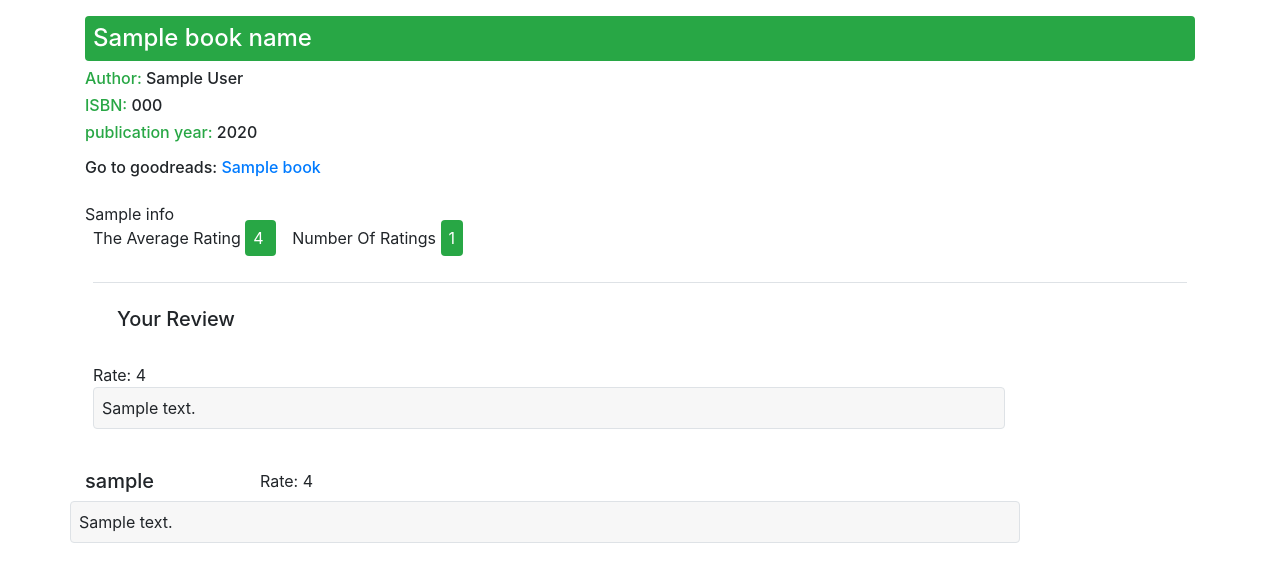
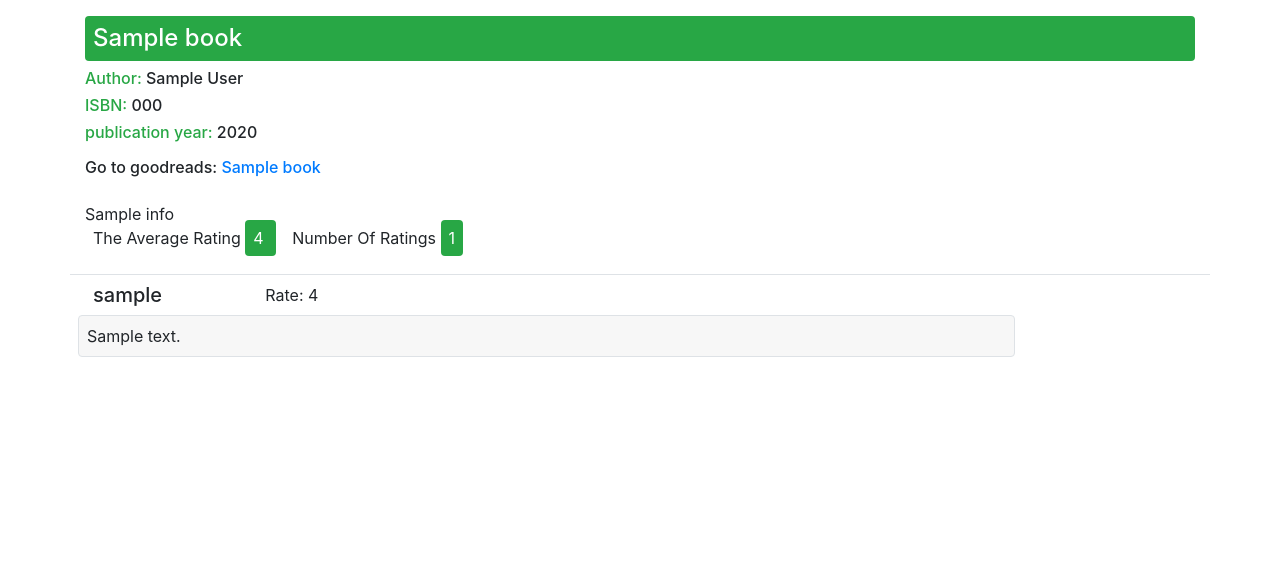
Before and after one commit to Sohaila-Elbasel/project1, a Flask app: template templates/book_page.html in a window 1280 px wide. Shown: the part 64-646 px from the top of the page. Run offline with Flask 2, Linux system fonts and the light colour scheme; the visitor is signed in with stand-in values (Sample User, id 1); the template is opened without the code that fills it: most values are stand-ins (such as "Sample title", 1, 10 or a date in 2020); some libraries are stand-ins or nearby versions.

Commit message:
fix comments

```diff
--- a/application.py
+++ b/application.py
@@ -97,9 +97,9 @@ def index():
 
 
 #Book Page
-@app.route("/result/<string:book_name>", methods=["POST", "GET"])
-def book_page(book_name):
-    book = db.execute("SELECT * FROM books WHERE title = :title ", {'title': book_name}).fetchone()
+@app.route("/result/<string:book_isbn>", methods=["POST", "GET"])
+def book_page(book_isbn):
+    book = db.execute("SELECT * FROM books WHERE isbn = :isbn ", {'isbn': book_isbn}).fetchone()
     res = requests.get("https://www.goodreads.com/book/review_counts.json", params={"key": "2Pge4GCffgiBlwSEyxdD8g", "isbns": book.isbn})
     res = res.json()['books'][0]
     comments = db.execute("SELECT * FROM comments, users WHERE book_id = :book_id AND users.user_id = comments.user_id", {'book_id': book.book_id}).fetchall()
@@ -111,8 +111,7 @@ def book_page(book_name):
         if comment is not None and comment != '':
             db.execute("INSERT INTO comments (text, user_id, book_id, rate) VALUES (:text, :user_id, :book_id, :rate)", {'text': comment, 'user_id': session['user_id'], 'book_id': book.book_id, 'rate': int(rate)})
             db.commit()
-
-        return render_template('book_page.html', book_name = book.title, res = res, book = book, comment = comment, rate = rate, all_comments = comments)
+        return redirect(url_for('book_page', book_isbn = book.isbn))
     #Check if user make a comment on this book
     if request.method == 'GET':
         comment = None
@@ -124,7 +123,7 @@ def book_page(book_name):
                 rate = check_comment.rate
         except:
             pass
-        return render_template('book_page.html', book_name = book_name, res = res, book = book, comment = comment, all_comments = comments, rate = rate)
+        return render_template('book_page.html', book_isbn = book.isbn, res = res, book = book, comment = comment, all_comments = comments, rate = rate)
 
 if __name__ =='__main__':
     app.run(debug=True)
--- a/templates/book_page.html
+++ b/templates/book_page.html
@@ -1,13 +1,13 @@
 {% extends 'layout.html' %}
 
 {% block title %}
-  {{ book_name }}
+  {{ book.title }}
 {% endblock %}
 
 {% block content %}
   {% if res %}
     <div class="">
-      <h4 class="d-block p-2 bg-success text-white mt-3 rounded">{{book_name}}</h4>
+      <h4 class="d-block p-2 bg-success text-white mt-3 rounded">{{book.title}}</h4>
       <h6><span class="text-success mt-3">Author: </span>{{ book.author }}</h6>
       <h6><span class="text-success mt-3">ISBN: </span>{{ book.isbn }}</h6>
       <h6><span class="text-success mt-3">publication year: </span>{{ book.year }}</h6>
@@ -20,15 +20,10 @@
         <div class="mt-3 d-inline p-2">Number Of Ratings  <span class="rounded p-2 bg-success text-white"> {{ res.ratings_count }} </span></div>
       {% endif %}
       {% if session['username'] %}
-        <div class="mt-4 p-2">
-          <h5 class="p-4 border-top">Your Review</h5>
-          {% if comment %}
-            <span>Rate: {{ rate }}</span>
-            <p class="col-10 card-header p-2 border rounded mb-3">{{ comment }}</p>
-
-          {% else %}
-              <form class="" action="/result/{{ book_name }}" method="post">
+          {% if not comment %}
+              <form class="mt-4 p-2 border-top " action="/result/{{ book_isbn }}" method="post">
                 <div class="form-group row">
+                  <h6 class="col-4 m-4">Make a review</h6>
                   <input class="form-control col-8 mr-2" type="text" name="comment" placeholder="Put your comment here...." value="">
                   <select class="form-control col-1 mr-2" name="rate">
                     <option value="1">1</option>
@@ -46,7 +41,7 @@
 
       {% if all_comments %}
         {% for this_comment in all_comments %}
-          <div class="row mb-2 mt-3">
+          <div class="row mb-2 mt-4 p-2 border-top">
             <h5 class="col-2">{{ this_comment.username }}</h5>
             <span>Rate: {{ this_comment.rate }}</span>
             <p class="col-10 card-header p-2 border rounded">{{ this_comment.text }} </p>
--- a/templates/result.html
+++ b/templates/result.html
@@ -13,7 +13,7 @@
             <div class="card-body">
               <h5 class="card-title text-success">{{ keyword.title }}</h5>
               <p class="card-text"><strong>Author: </strong>{{ keyword.author }}, <strong>ISBN: </strong>{{ keyword.isbn }}</p>
-              <a href="{{ url_for('book_page', book_name = keyword.title) }}" class="btn btn-success">Show book</a>
+              <a href="{{ url_for('book_page', book_isbn = keyword.isbn) }}" class="btn btn-success">Show book</a>
             </div>
           </div>
         </div>
```
Also changed, not shown: 3 other files.
